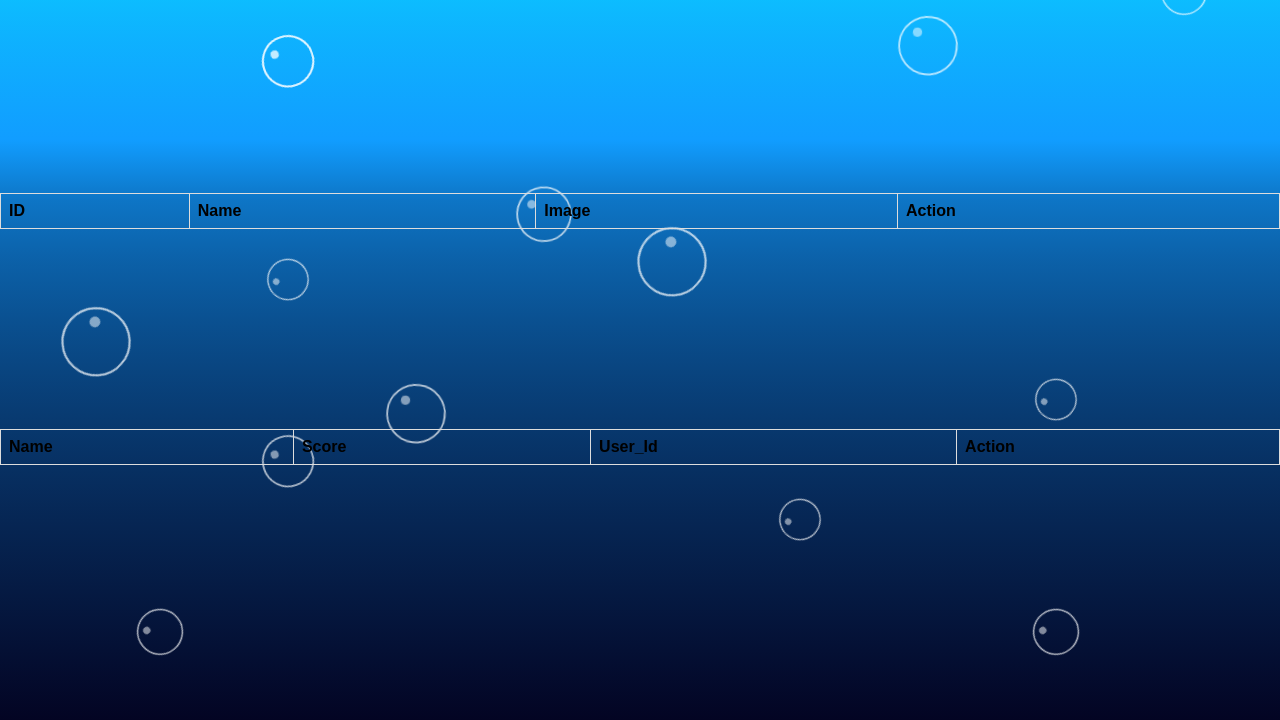
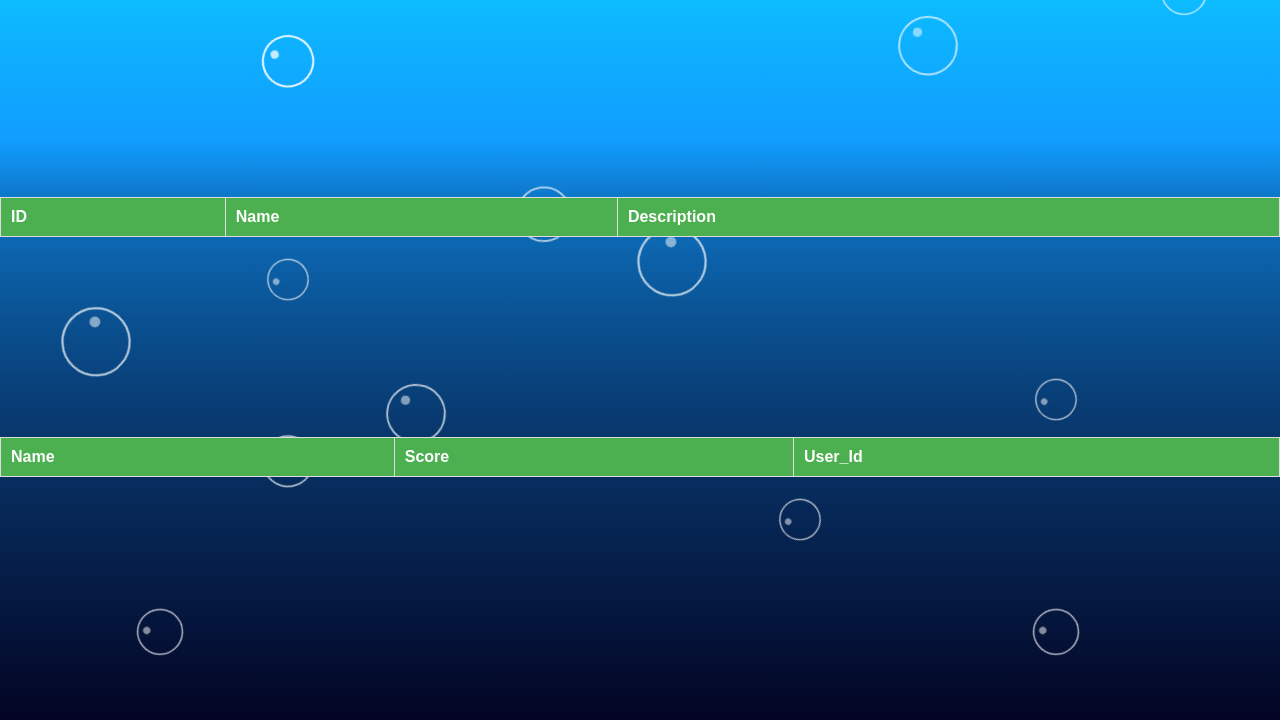
Before and after one commit to BogdanNuExista/Electron-Project, an Electron app: page my-app/adminPages/adminPage.html in a window 1280 px wide. Shown: the part 80-800 px from the top of the page. Drawn offline with Linux system fonts and the light colour scheme; no server answers.

Commit message:
fixed admin page table

```diff
--- a/my-app/adminPages/adminPage.css
+++ b/my-app/adminPages/adminPage.css
@@ -10,7 +10,6 @@ table {
     margin: 0 0 200px 0;
     padding: 0;
     box-sizing: border-box;
-
   }
 
 th, td {
@@ -22,3 +21,10 @@ th, td {
 tr:nth-child(even) {
     background-color: #f2f2f2;
 }
+
+#users-table th, #games-table th, #leaderboard-table th {
+    background-color: #4CAF50;
+    color: white;
+    padding: 10px;
+    text-align: left;
+}
--- a/my-app/adminPages/adminPage.html
+++ b/my-app/adminPages/adminPage.html
@@ -39,8 +39,7 @@
         <tr>
             <th>ID</th>
             <th>Name</th>
-            <th>Image</th>
-            <th>Action</th>
+            <th>Description</th>
         </tr>
         <!-- Game rows will be added here dynamically -->
     </table>
@@ -50,7 +49,6 @@
             <th>Name</th>
             <th>Score</th>
             <th>User_Id</th>
-            <th>Action</th>
         </tr>
         <!-- Leaderboard rows will be added here dynamically -->
     </table>
--- a/my-app/adminPages/adminPage.js
+++ b/my-app/adminPages/adminPage.js
@@ -46,7 +46,6 @@ window.addEventListener('DOMContentLoaded', (event) => {
                 <td>${row.id}</td>
                 <td>${row.name}</td>
                 <td>${row.description}</td>
-                <td><button onclick="deleteGame(${row.id})">Delete</button></td>
             `;
 
             gamesTable.appendChild(tr);
@@ -67,7 +66,6 @@ window.addEventListener('DOMContentLoaded', (event) => {
                 <td>${row.name}</td>
                 <td>${row.score}</td>
                 <td>${row.user_id}</td>
-                <td><button onclick="deleteLeaderboard(${row.id})">Delete</button></td>
             `;
 
             leaderboardTable.appendChild(tr);
```
